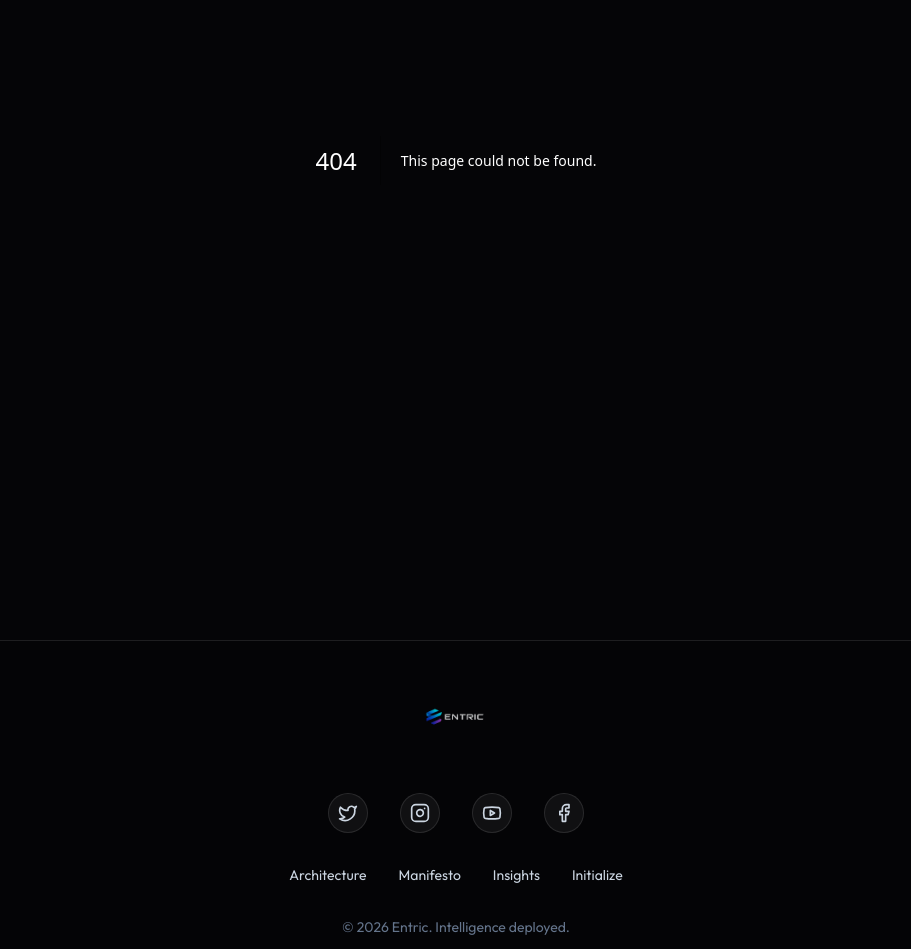
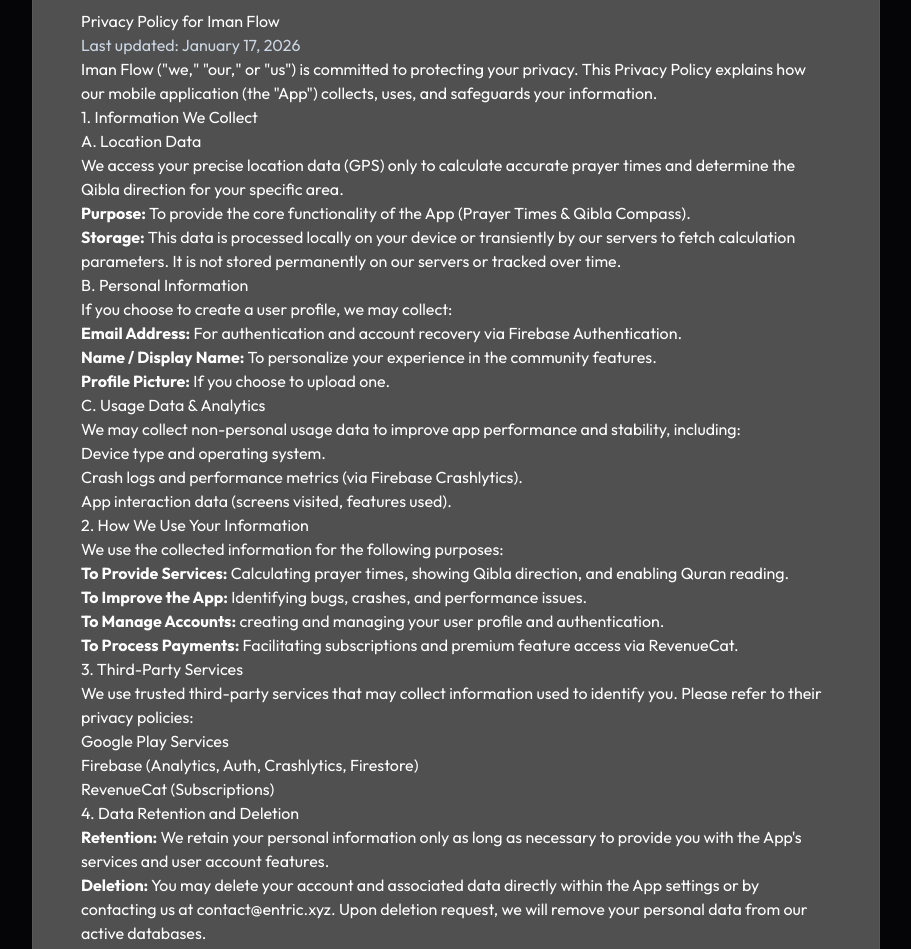
Before and after one commit to omeryounus/entric, a Next.js app: page /content/privacy in a window 1280 px wide. Before the commit this address had no page. Shown: the part 240-1189 px from the top of the page, without its empty margins (184-1095 px from the left). Built offline with nearby package versions, Linux system fonts and the light colour scheme.

Commit message:
Compliance: host privacy policy at /content/privacy

```diff
--- /dev/null
+++ b/src/app/content/privacy/page.js
@@ -0,0 +1,92 @@
+import Link from "next/link";
+import { ArrowLeft } from "lucide-react";
+
+export const metadata = {
+    title: "Privacy Policy | Iman Flow",
+    description: "Privacy Policy for the Iman Flow mobile application.",
+};
+
+export default function PrivacyPolicy() {
+    return (
+        <div className="pt-32 pb-24 px-6 container mx-auto max-w-4xl">
+            <Link href="/" className="inline-flex items-center gap-2 text-text-muted hover:text-primary mb-12 transition-colors">
+                <ArrowLeft size={20} /> Back to Home
+            </Link>
+
+            <article className="prose prose-invert prose-lg max-w-none bg-surface/30 p-8 md:p-12 rounded-2xl border border-white/5 backdrop-blur-sm">
+                <h1>Privacy Policy for Iman Flow</h1>
+                <p className="text-text-muted">Last updated: January 17, 2026</p>
+
+                <p>
+                    Iman Flow ("we," "our," or "us") is committed to protecting your privacy. This Privacy Policy explains how our mobile application (the "App") collects, uses, and safeguards your information.
+                </p>
+
+                <h2>1. Information We Collect</h2>
+
+                <h3>A. Location Data</h3>
+                <p>We access your precise location data (GPS) only to calculate accurate prayer times and determine the Qibla direction for your specific area.</p>
+                <ul>
+                    <li><strong>Purpose:</strong> To provide the core functionality of the App (Prayer Times & Qibla Compass).</li>
+                    <li><strong>Storage:</strong> This data is processed locally on your device or transiently by our servers to fetch calculation parameters. It is not stored permanently on our servers or tracked over time.</li>
+                </ul>
+
+                <h3>B. Personal Information</h3>
+                <p>If you choose to create a user profile, we may collect:</p>
+                <ul>
+                    <li><strong>Email Address:</strong> For authentication and account recovery via Firebase Authentication.</li>
+                    <li><strong>Name / Display Name:</strong> To personalize your experience in the community features.</li>
+                    <li><strong>Profile Picture:</strong> If you choose to upload one.</li>
+                </ul>
+
+                <h3>C. Usage Data & Analytics</h3>
+                <p>We may collect non-personal usage data to improve app performance and stability, including:</p>
+                <ul>
+                    <li>Device type and operating system.</li>
+                    <li>Crash logs and performance metrics (via Firebase Crashlytics).</li>
+                    <li>App interaction data (screens visited, features used).</li>
+                </ul>
+
+                <h2>2. How We Use Your Information</h2>
+                <p>We use the collected information for the following purposes:</p>
+                <ul>
+                    <li><strong>To Provide Services:</strong> Calculating prayer times, showing Qibla direction, and enabling Quran reading.</li>
+                    <li><strong>To Improve the App:</strong> Identifying bugs, crashes, and performance issues.</li>
+                    <li><strong>To Manage Accounts:</strong> creating and managing your user profile and authentication.</li>
+                    <li><strong>To Process Payments:</strong> Facilitating subscriptions and premium feature access via RevenueCat.</li>
+                </ul>
+
+                <h2>3. Third-Party Services</h2>
+                <p>We use trusted third-party services that may collect information used to identify you. Please refer to their privacy policies:</p>
+                <ul>
+                    <li><a href="https://policies.google.com/privacy" target="_blank" rel="noopener noreferrer">Google Play Services</a></li>
+                    <li><a href="https://firebase.google.com/support/privacy" target="_blank" rel="noopener noreferrer">Firebase (Analytics, Auth, Crashlytics, Firestore)</a></li>
+                    <li><a href="https://www.revenuecat.com/privacy" target="_blank" rel="noopener noreferrer">RevenueCat (Subscriptions)</a></li>
+                </ul>
+
+                <h2>4. Data Retention and Deletion</h2>
+                <ul>
+                    <li><strong>Retention:</strong> We retain your personal information only as long as necessary to provide you with the App's services and user account features.</li>
+                    <li><strong>Deletion:</strong> You may delete your account and associated data directly within the App settings or by contacting us at <a href="mailto:contact@entric.xyz">contact@entric.xyz</a>. Upon deletion request, we will remove your personal data from our active databases.</li>
+                </ul>
+
+                <h2>5. Children's Privacy</h2>
+                <p>
+                    Our App is intended for general audiences, including families. We do not knowingly collect personal identifiable information from children under 13 without parental consent. If we discover that a child under 13 has provided us with personal information, we will immediately delete this from our servers. If you are a parent or guardian and you are aware that your child has provided us with personal information, please contact us.
+                </p>
+
+                <h2>6. Changes to This Privacy Policy</h2>
+                <p>
+                    We may update our Privacy Policy from time to time. Thus, you are advised to review this page periodically for any changes. We will notify you of any changes by posting the new Privacy Policy on this page.
+                </p>
+
+                <h2>7. Contact Us</h2>
+                <p>
+                    If you have any questions or suggestions about our Privacy Policy, do not hesitate to contact us at: <a href="mailto:contact@entric.xyz">contact@entric.xyz</a>
+                </p>
+                <p>
+                    <a href="https://entric.xyz" target="_blank" rel="noopener noreferrer">https://entric.xyz</a>
+                </p>
+            </article>
+        </div>
+    );
+}
```
Also changed, not shown: 1 other file (tests, documents, lock files or other folders).
